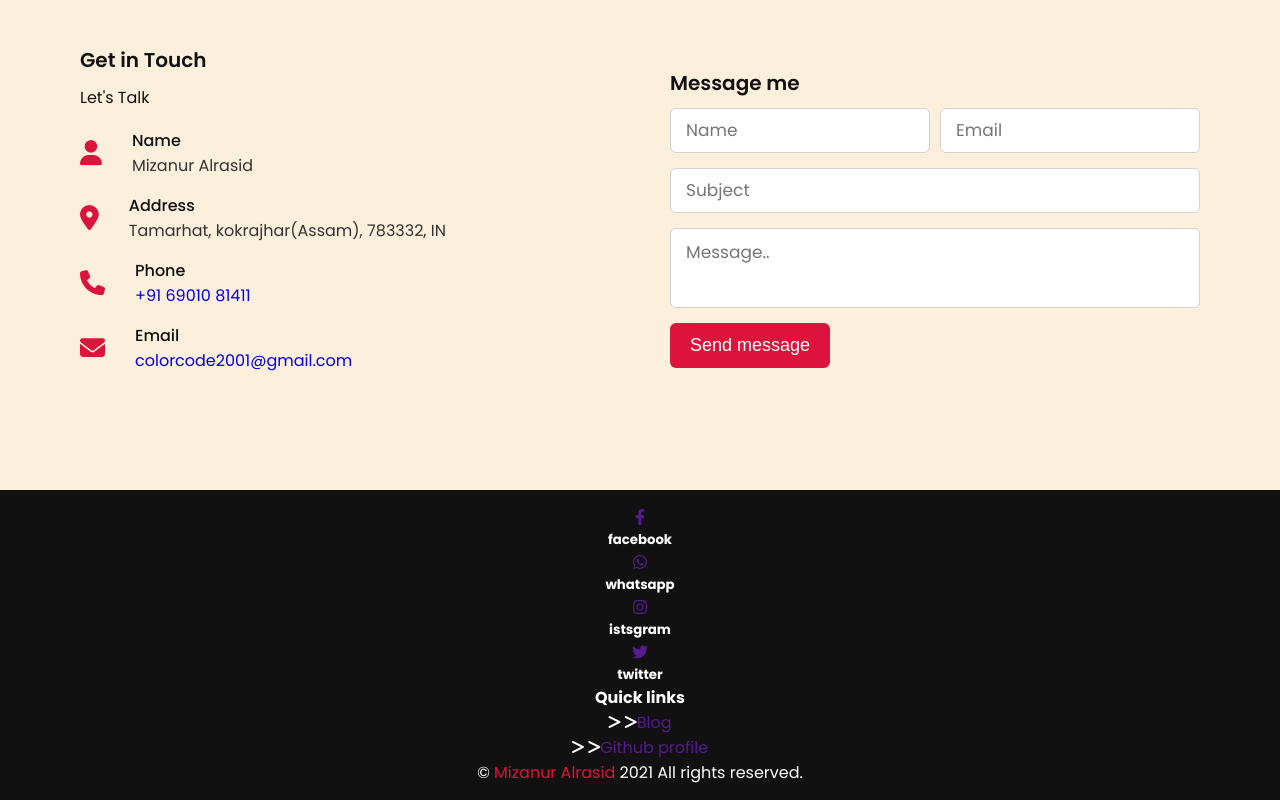
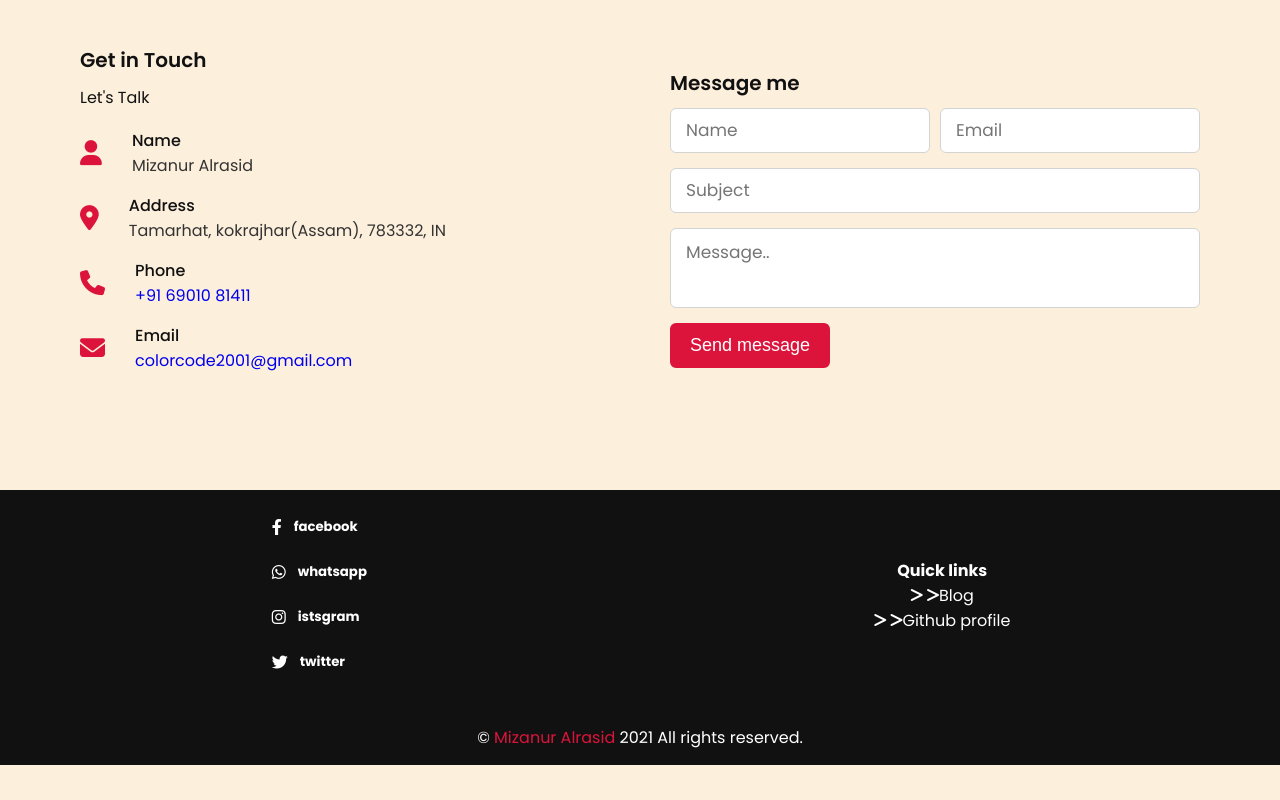
Before and after one commit to mizanuralrasid/Mizanuralrasid, a plain HTML site: page index.html in a window 1280 px wide. Shown: the part 3463-4263 px from the top of the page. After the commit the page ends 4228 px from the top, so only its background shows below. Drawn offline with nearby package versions, Linux system fonts and the light colour scheme.

Commit message:
Update style.css

```diff
--- a/style.css
+++ b/style.css
@@ -593,10 +593,43 @@ footer{
     color: #fff;
     text-align: center;
 }
+footer a{
+    color: white;
+}
+.footer-content{
+   padding-bottom: 40px;
+}
+.footer-d-flex{
+    display: flex;
+    justify-content: space-around;
+    align-items: center;
+}
+.footer-left-content .footer-social-media{
+    align-items: center;
+}
+.footer-left-content .footer-social-media .f-icon{
+    padding: 10px 2px;
+    display: flex;
+    /* flex-direction: column; */
+}
+.f-icon h5{
+       margin:2px 12px;
+}
+.facebook a{
+    color: white;
+    /* background-color: #074405; */
+}
+
+footer span{
+    text-align: center;
+    /* margin-left: 50%;
+    margin-top: 50%; */
+    /* transform: translate(-50, -50); */
+}
 footer span a{
     color: crimson;
     text-decoration: none;
-}
+
 footer span a:hover{
     text-decoration: underline;
 }
```
